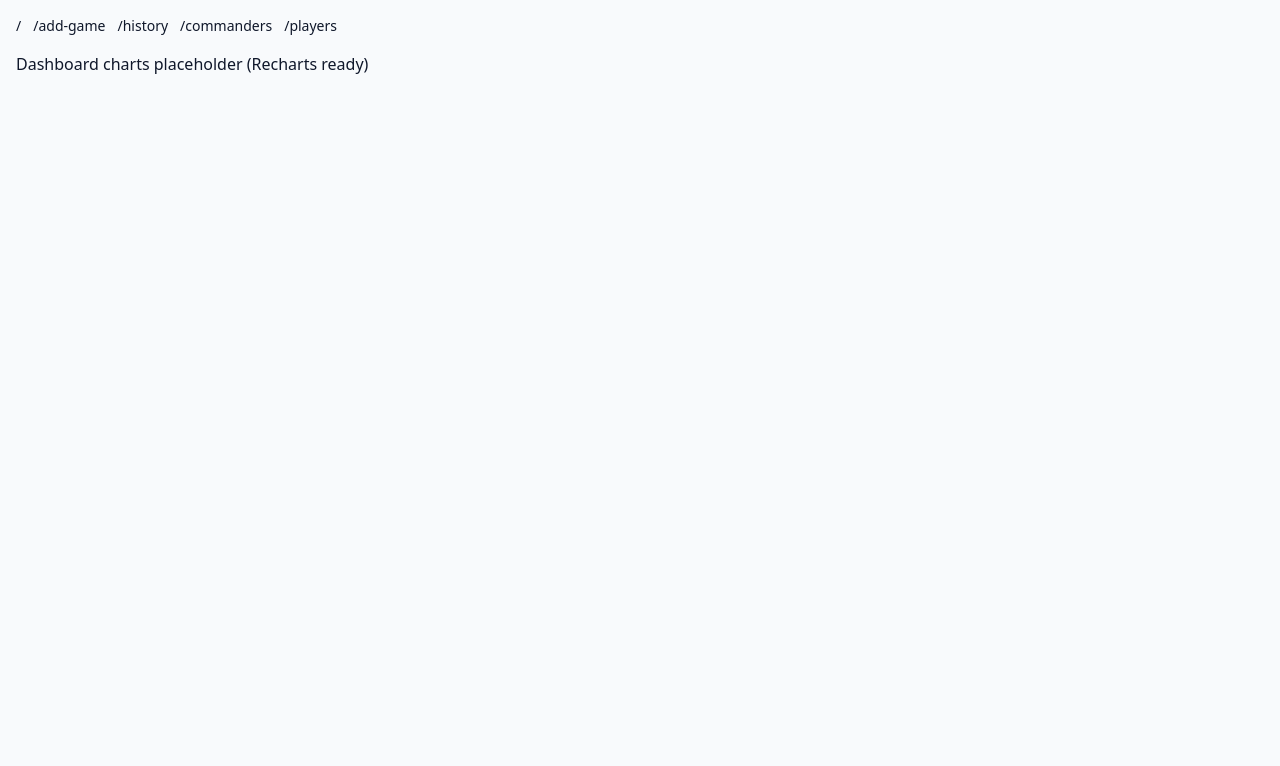
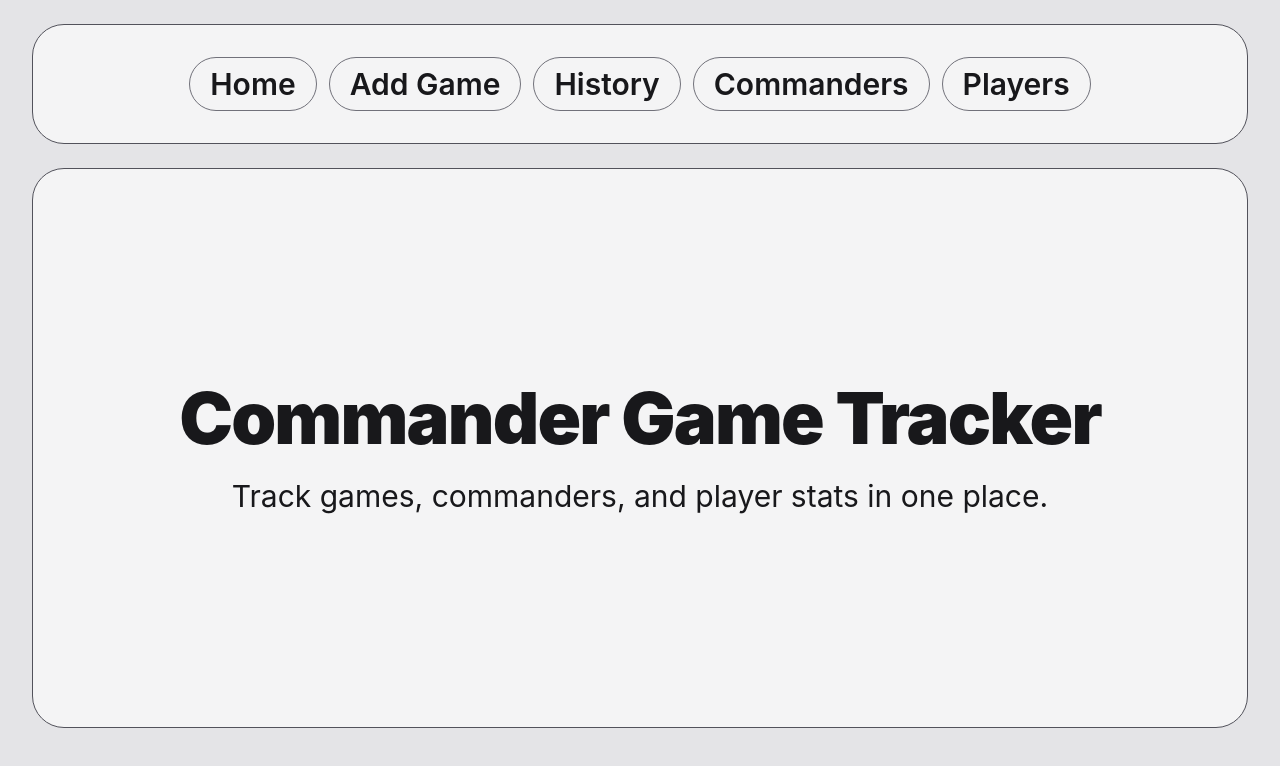
Before and after one commit to beyondvalence/mtg-commander-game-tracker, a React (Vite) app: page / in a window 1280 px wide. Shown: the top 766 px of the page. Built offline with nearby package versions, Linux system fonts and the light colour scheme.

Commit message:
Apply wireframe styling across app pages and add centered landing page

```diff
--- a/src/components/Layout.tsx
+++ b/src/components/Layout.tsx
@@ -1,2 +1,28 @@
 import { Link, Outlet } from 'react-router-dom';
-export function Layout() { return <div className='p-4 space-y-4'><nav className='flex gap-3 text-sm'>{['/','/add-game','/history','/commanders','/players'].map((p)=><Link key={p} to={p}>{p}</Link>)}</nav><Outlet/></div>; }
+
+const links = [
+  { to: '/', label: 'Home' },
+  { to: '/add-game', label: 'Add Game' },
+  { to: '/history', label: 'History' },
+  { to: '/commanders', label: 'Commanders' },
+  { to: '/players', label: 'Players' },
+];
+
+export function Layout() {
+  return (
+    <div className='mx-auto w-full max-w-[1500px] space-y-6 px-4 py-6 md:px-8'>
+      <nav className='wireframe-shell flex flex-wrap items-center justify-center gap-3 text-xl font-semibold md:text-3xl'>
+        {links.map((link) => (
+          <Link
+            key={link.to}
+            to={link.to}
+            className='rounded-full border border-zinc-500 px-5 py-2 transition hover:bg-zinc-200'
+          >
+            {link.label}
+          </Link>
+        ))}
+      </nav>
+      <Outlet />
+    </div>
+  );
+}
--- a/src/index.css
+++ b/src/index.css
@@ -1,2 +1,26 @@
-@tailwind base; @tailwind components; @tailwind utilities;
-body { @apply bg-slate-50 text-slate-900; }
+@tailwind base;
+@tailwind components;
+@tailwind utilities;
+
+body {
+  @apply bg-zinc-200 text-zinc-900;
+  font-family: "Inter", "Segoe UI", sans-serif;
+}
+
+@layer components {
+  .wireframe-shell {
+    @apply mx-auto w-full max-w-[1400px] rounded-[2rem] border border-zinc-600 bg-zinc-100 px-6 py-8 md:px-10;
+  }
+
+  .wireframe-page {
+    @apply wireframe-shell flex min-h-[70vh] items-center justify-center text-center;
+  }
+
+  .wireframe-title {
+    @apply text-5xl font-black tracking-tight md:text-7xl;
+  }
+
+  .wireframe-copy {
+    @apply text-xl leading-relaxed md:text-3xl;
+  }
+}
--- a/src/pages/AddGamePage.tsx
+++ b/src/pages/AddGamePage.tsx
@@ -7,22 +7,26 @@ export default function AddGamePage() {
   const [picked, setPicked] = useState<any[]>([]);
 
   return (
-    <form className='space-y-3' onSubmit={handleSubmit((v) => console.log(v, picked))}>
-      <input type='date' className='border p-2' {...register('playedAt')} />
-      <input type='number' defaultValue={4} min={2} className='border p-2' {...register('playersCount')} />
-      <select className='border p-2' {...register('winCondition')}>
+    <section className='wireframe-shell'>
+      <form className='mx-auto flex w-full max-w-3xl flex-col items-center space-y-4 text-center' onSubmit={handleSubmit((v) => console.log(v, picked))}>
+        <h1 className='wireframe-title'>Add Game</h1>
+        <input type='date' className='w-full rounded-xl border border-zinc-500 bg-zinc-50 p-3 text-xl' {...register('playedAt')} />
+        <input type='number' defaultValue={4} min={2} className='w-full rounded-xl border border-zinc-500 bg-zinc-50 p-3 text-xl' {...register('playersCount')} />
+        <select className='w-full rounded-xl border border-zinc-500 bg-zinc-50 p-3 text-xl' {...register('winCondition')}>
           <option>Combat</option>
           <option>Combo</option>
           <option>Commander Damage</option>
           <option>Other</option>
         </select>
 
+        <div className='w-full'>
           <CommanderAutocomplete onSelect={(c) => setPicked((prev) => [...prev, c])} />
+        </div>
 
         {picked.length > 0 ? (
-        <div className='rounded border p-2'>
-          <p className='text-sm font-medium'>Selected commanders</p>
-          <ul className='list-inside list-disc text-sm'>
+          <div className='w-full rounded-xl border border-zinc-500 p-4 text-left'>
+            <p className='text-xl font-semibold'>Selected commanders</p>
+            <ul className='list-inside list-disc text-lg'>
               {picked.map((c, idx) => (
                 <li key={`${c.scryfallId}-${idx}`}>{c.name}</li>
               ))}
@@ -30,7 +34,8 @@ export default function AddGamePage() {
           </div>
         ) : null}
 
-      <button className='sticky bottom-3 bg-blue-600 px-4 py-2 text-white'>Save Game</button>
+        <button className='rounded-full border border-zinc-500 bg-zinc-900 px-8 py-3 text-2xl text-zinc-100'>Save Game</button>
       </form>
+    </section>
   );
 }
--- a/src/pages/CommandersPage.tsx
+++ b/src/pages/CommandersPage.tsx
@@ -1 +1,7 @@
-export default function CommandersPage(){return <div>Commanders stats page placeholder.</div>}
+export default function CommandersPage() {
+  return (
+    <section className='wireframe-page'>
+      <p className='wireframe-copy'>Commanders stats page placeholder.</p>
+    </section>
+  );
+}
--- a/src/pages/DashboardPage.tsx
+++ b/src/pages/DashboardPage.tsx
@@ -1 +1,10 @@
-export default function DashboardPage(){return <div>Dashboard charts placeholder (Recharts ready)</div>}
+export default function DashboardPage() {
+  return (
+    <section className='wireframe-page'>
+      <div className='space-y-6'>
+        <h1 className='wireframe-title'>Commander Game Tracker</h1>
+        <p className='wireframe-copy'>Track games, commanders, and player stats in one place.</p>
+      </div>
+    </section>
+  );
+}
--- a/src/pages/GameHistoryPage.tsx
+++ b/src/pages/GameHistoryPage.tsx
@@ -1 +1,7 @@
-export default function GameHistoryPage(){return <div>Game History table placeholder with edit/delete/duplicate actions.</div>}
+export default function GameHistoryPage() {
+  return (
+    <section className='wireframe-page'>
+      <p className='wireframe-copy'>Game History table placeholder with edit/delete/duplicate actions.</p>
+    </section>
+  );
+}
--- a/src/pages/LoginPage.tsx
+++ b/src/pages/LoginPage.tsx
@@ -1 +1,10 @@
-export default function LoginPage(){return <div className='max-w-sm mx-auto'><h1 className='text-xl font-bold'>Login</h1><p>Use Supabase email/password auth.</p></div>}
+export default function LoginPage() {
+  return (
+    <section className='wireframe-page'>
+      <div className='space-y-4'>
+        <h1 className='wireframe-title'>Login</h1>
+        <p className='wireframe-copy'>Use Supabase email/password auth.</p>
+      </div>
+    </section>
+  );
+}
--- a/src/pages/PlayersPage.tsx
+++ b/src/pages/PlayersPage.tsx
@@ -1 +1,7 @@
-export default function PlayersPage(){return <div>Players management placeholder for rename/merge.</div>}
+export default function PlayersPage() {
+  return (
+    <section className='wireframe-page'>
+      <p className='wireframe-copy'>Players management placeholder for rename/merge.</p>
+    </section>
+  );
+}
```
Lines whose indentation alone changed are shown as unchanged.
